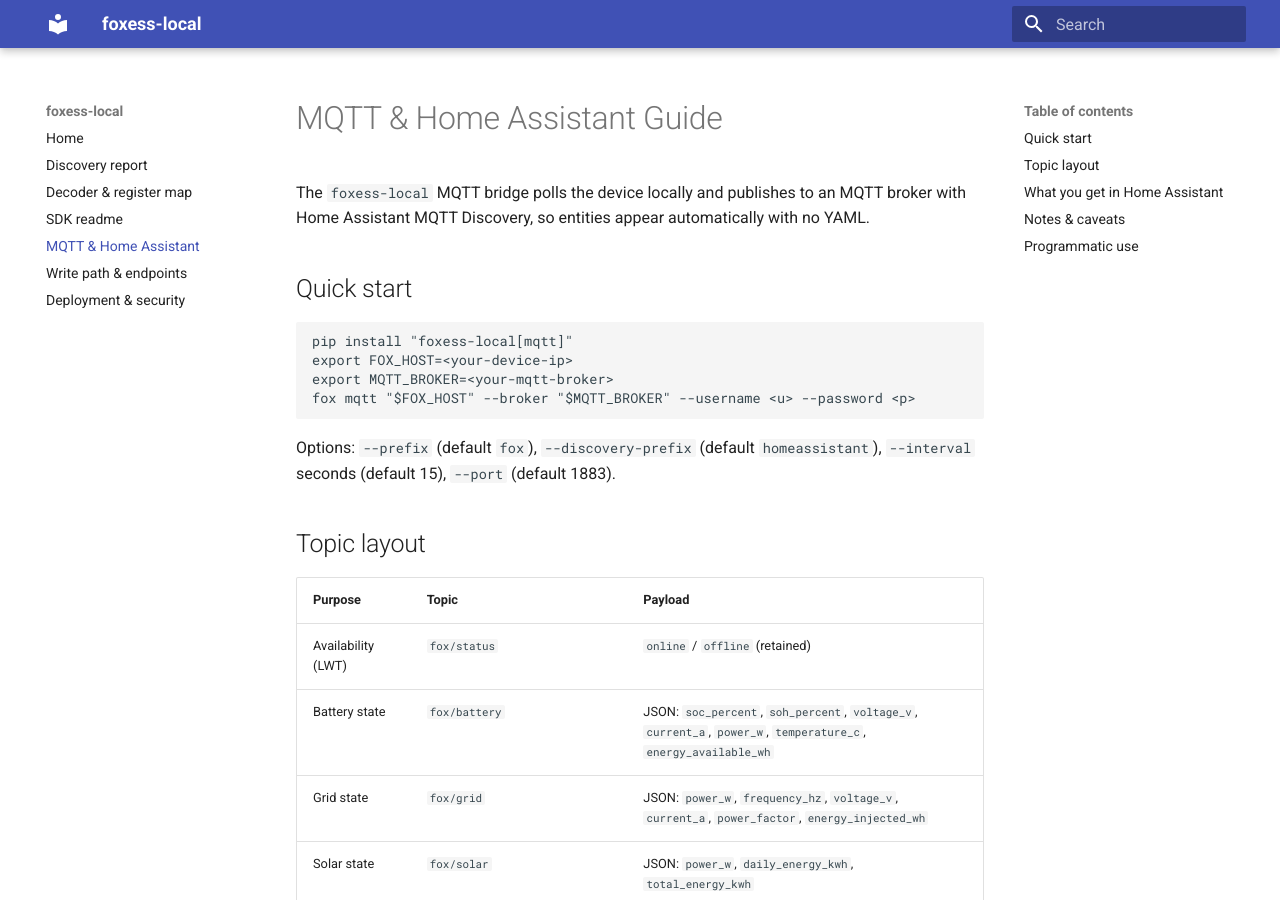
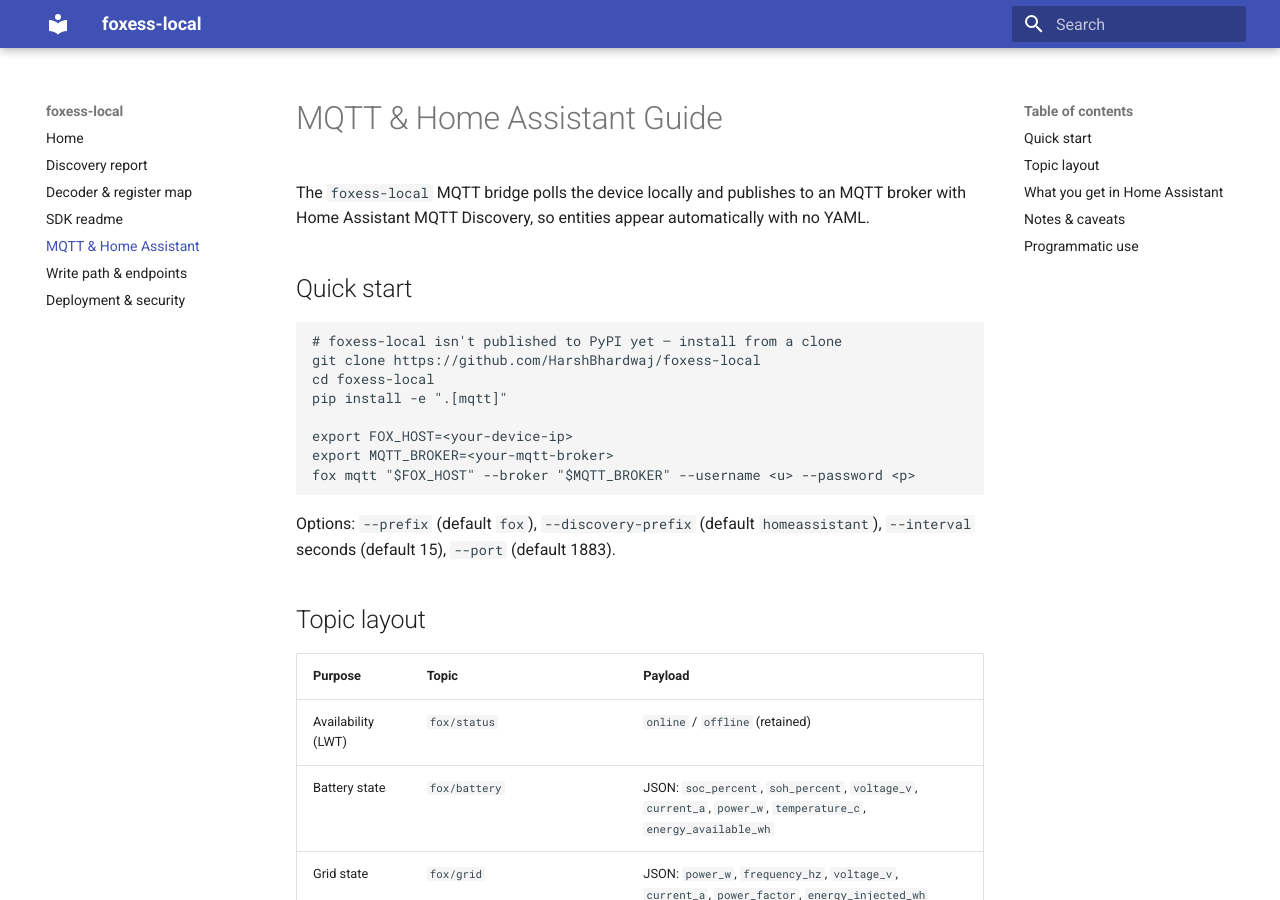
Before and after one commit to HarshBhardwaj/foxess-local, an MkDocs documentation site: the page built from docs/04-mqtt-homeassistant.md, in a window 1280 px wide and 900 px high. Built offline with MkDocs 1.6.1 and Material for MkDocs 9.7.7, drawn with Linux system fonts in a browser that asks for light colours.

Commit message:
docs: fix HA quick-start install (foxess-local not on PyPI — use editable clone install)

````diff
--- a/docs/04-mqtt-homeassistant.md
+++ b/docs/04-mqtt-homeassistant.md
@@ -7,7 +7,11 @@
 ## Quick start
 
 ```bash
-pip install "foxess-local[mqtt]"
+# foxess-local isn't published to PyPI yet — install from a clone
+git clone https://github.com/HarshBhardwaj/foxess-local
+cd foxess-local
+pip install -e ".[mqtt]"
+
 export FOX_HOST=<your-device-ip>
 export MQTT_BROKER=<your-mqtt-broker>
 fox mqtt "$FOX_HOST" --broker "$MQTT_BROKER" --username <u> --password <p>
````
